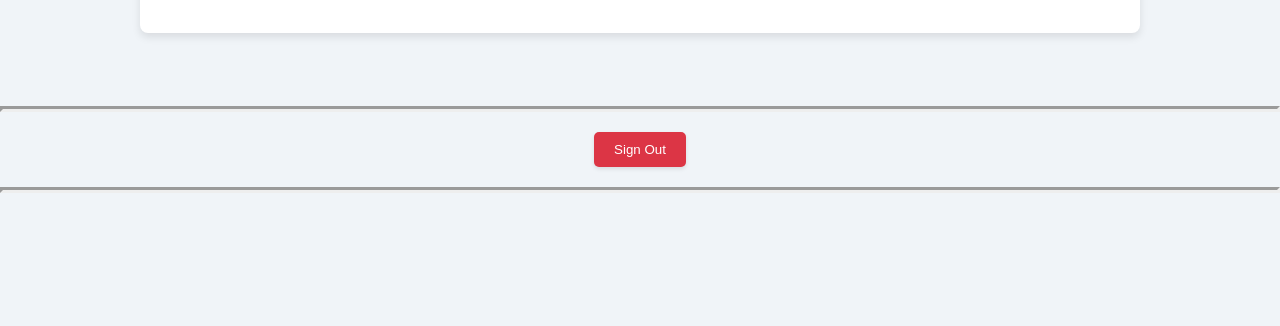
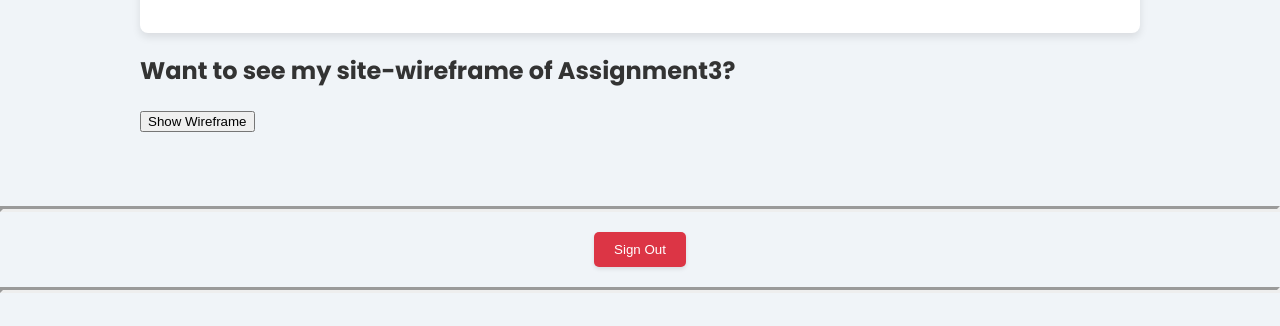
Before and after one commit to ntovarsolorzano/portfolio_v1_nelson-tovar-solorzano, a plain HTML site: page listprojects.html in a window 1280 px wide. Shown: the part 2153-2479 px from the top of the page. Before the commit the page ends 2379 px from the top, so only its background shows below. Drawn offline with Linux system fonts and the light colour scheme; no server answers.

Commit message:
button wireframe

```diff
--- a/listprojects.html
+++ b/listprojects.html
@@ -43,6 +43,14 @@
             </a>
             <p>A few details about my background, interests, and what drives me forward in this exciting world of technology and innovation.</p>
         </div>
+
+        <div class="wireframe-show" id="section-4">
+            <h2>Want to see my site-wireframe of Assignment3?</h2>
+            <a href="site_wireframe.png" target="_blank">
+                <button id="show-wireframe-btn">Show Wireframe</button>
+            </a>
+        </div>
+
     </div>
 
      <br><hr style="color:#4a90e2; border-width:3px;">
```
